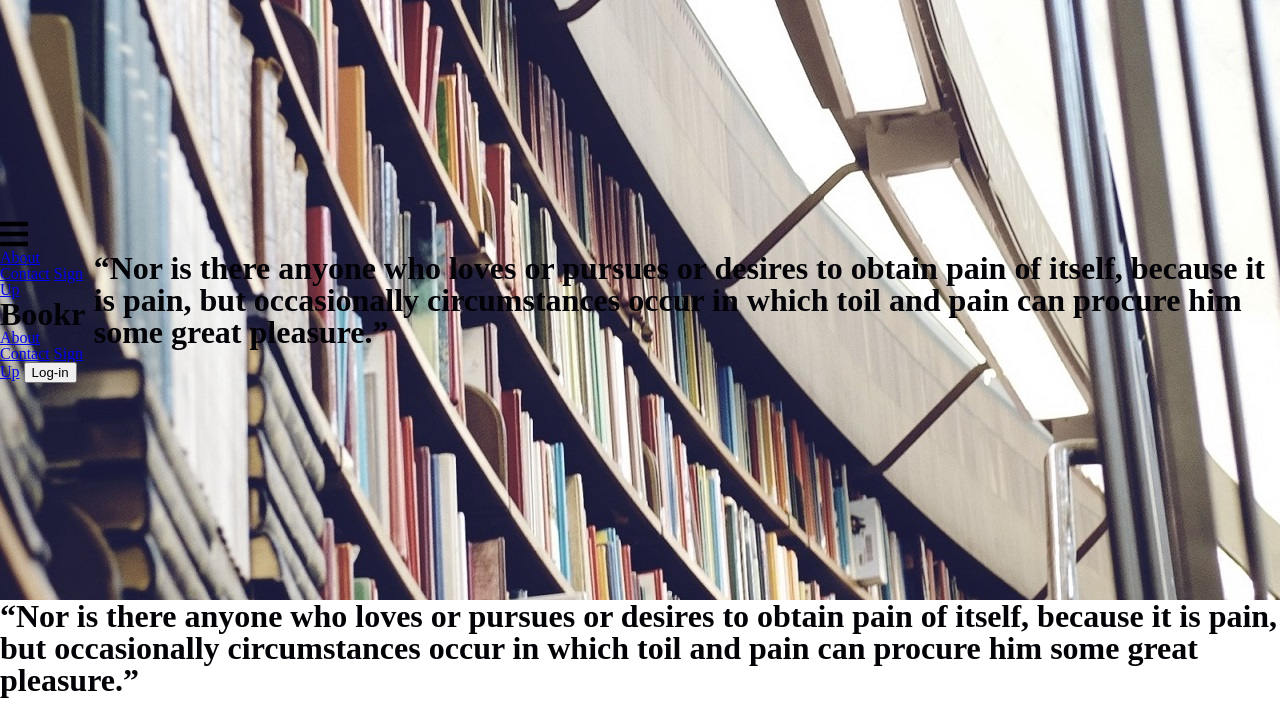
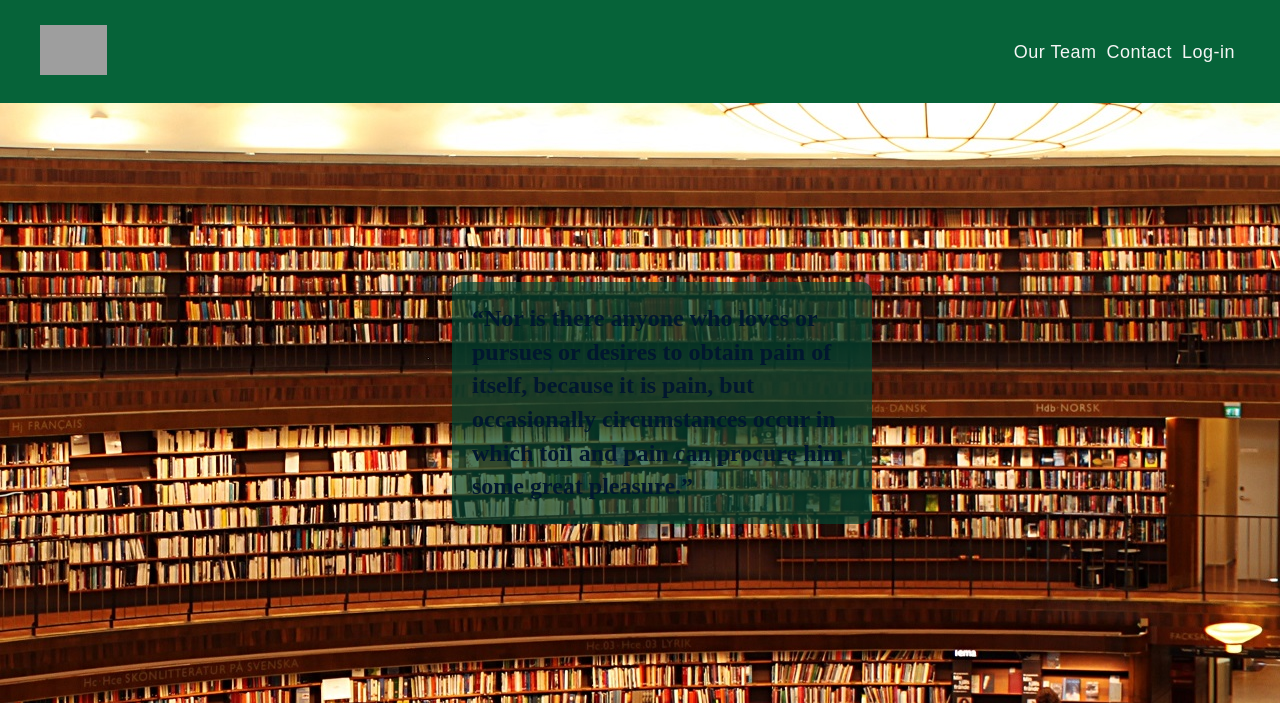
Before and after one commit to book-r/UI-S, a plain HTML site: page about.html in a window 1280 px wide. Shown: the top 723 px of the page. Drawn offline with Linux system fonts and the light colour scheme; grey boxes are pictures that could not be loaded; a web font is replaced by a local one.

Commit message:
Created aboutbanner.less. Added styling to about page banner. Still needs polish.

```diff
--- a/about.html
+++ b/about.html
@@ -12,36 +12,23 @@
 </head>
 
 <body>
-    <div class='header' id='about'>
-        <div class='nav-banner'>
-            <div class='nav-dropdown'>
-                <div class='nav-dropdown-button'>
-                    <i class='fas fa-bars fa-2x'></i>
-                </div>
-                <div class='dropdown-content dropdown-content-hidden'>
-                    <a class='dropdown-link' href='about.html'>About</a>
-                    <a class='dropdown-link' href='#'>Contact</a>
-                    <a class='dropdown-link' href='#'>Sign Up</a>
-                </div>
-            </div>
+    <div class='nav'>
+        <nav>
+            <span class='nav-logo'>
+                <img src="https://book-r.netlify.com/static/media/bookr_logo_white.10916577.png" />
+            </span>
+            <ul class='nav-links'>
+                <a href='about.html'><li>Our Team</li></a>
+                <a href='#'><li>Contact</li></a>
+                <a href='https://book-r.netlify.com/login'><li>Log-in</li></a>
+            </ul>
+        </nav>
+    </div>
 
-
-            <div class='header-title'>
-                <h1>Bookr</h1>
-            </div>
-
-            <a class='mobile' href='about.html'>About</a>
-            <a class='mobile' href='#'>Contact</a>
-            <a class='mobile' href='#'>Sign Up</a>
-
-            <button class='header-login-button' href='https://book-r.netlify.com/login'>
-                Log-in
-            </button>
-        </div>
-
-        <div class='about-mission'>
-            <div class='statement'>
-                <h1 class='motto-text'>“Nor is there anyone who loves or pursues or desires to obtain pain of itself, because it is pain, but occasionally circumstances occur in which toil and pain can procure him some great pleasure.”</p>
+    <div class='headerabout' id='about'>
+        <div class='about-container'>
+            <div class='about-team'>
+                <h2 class='about-text'>“Nor is there anyone who loves or pursues or desires to obtain pain of itself, because it is pain, but occasionally circumstances occur in which toil and pain can procure him some great pleasure.”</h2>
             </div>
         </div>
     </div>
--- a/less/aboutbanner.less
+++ b/less/aboutbanner.less
@@ -0,0 +1,72 @@
+.headerabout {
+    height: 600px;
+    width: 100%;
+    background: url('../assets/AboutMain.jpg') ;
+    display: flex;
+    align-items: center;
+    margin: 0 auto;
+
+    @media(max-width: 500px) {
+        display: none;
+    }
+    .about-container {
+        width: 80%;
+        display: flex;
+        justify-content: center;
+
+        .about-team {
+            width: 380px;
+            margin-left: 300px;
+            background-color:  #034732B3;  //70% - HEX Opacity https://gist.github.com/frankyonnetti/9400858
+            padding: 20px;
+            border-radius: 10px;
+
+            h2 {
+                color: @color-dark;
+                font-size: 24px;
+                line-height: 1.4;
+            }
+        }
+    }
+}
+
+.about-mobile {
+    display: none;
+}
+
+// .cta-mobile {
+//     display: none;
+
+//     @media(max-width: 500px) {
+//         padding: 10px 10px;
+//         display: block;
+//         background-color:  #2E294EB3;
+
+//     }
+
+//     .cta-motto h1{
+//         font-size: 24px;
+//     }
+
+//     .cta-button{
+//         width: 90%;
+//         padding: 6px 15px 6px 15px;
+//         background-color: @color-primary;
+//         color: @color-light;
+//         font-size: 26px;
+//         transition-duration: 0.4s;
+//         text-decoration: none;
+//         font-family: @font-primary;
+//         border-top: 2px solid @color-primary;
+//         border-bottom: 2px solid @color-primary;
+//         border-left: none;
+//         border-right: none;
+//         margin-top: 30px;
+
+//         &:hover {
+//             border: 3px solid @color-primary;
+//             background-color: @color-light;
+//             color: @color-primary;
+//         }
+//     }
+// }
```
Also changed, not shown: css/index.css, 1 other file.
